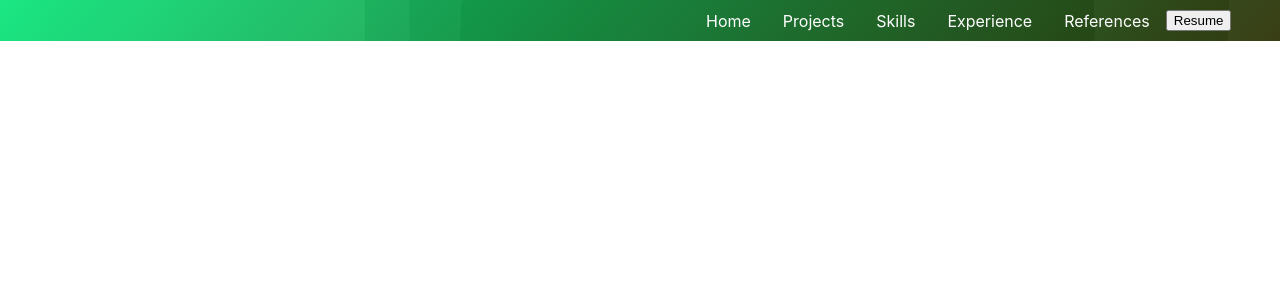
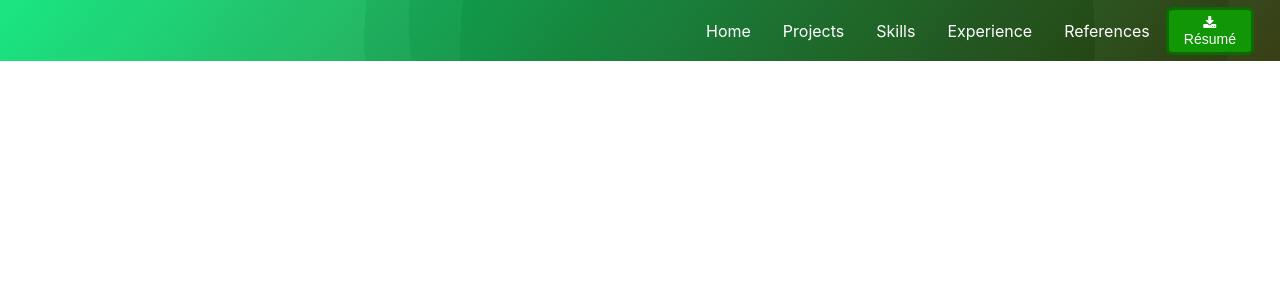
Before and after one commit to NevinsN/professional_portfolio, a React (Create React App) app in the folder professional_portfolio/: page /index in a window 1280 px wide. Shown: the top 300 px of the page. Built offline with nearby package versions, Linux system fonts and the light colour scheme.

Commit message:
navbarfixing
Attempt 1

```diff
--- a/professional_portfolio/public/index.html
+++ b/professional_portfolio/public/index.html
@@ -3,6 +3,7 @@
   <head>
     <meta charset="utf-8" />
     <link rel="icon" href="%PUBLIC_URL%/favicon.ico?v=2" />
+    <link rel="stylesheet" href="https://cdnjs.cloudflare.com/ajax/libs/font-awesome/4.7.0/css/font-awesome.min.css">
     <meta name="viewport" content="width=device-width, initial-scale=1" />
     <meta name="theme-color" content="#000000" />
     <meta
--- a/professional_portfolio/src/App.css
+++ b/professional_portfolio/src/App.css
@@ -38,3 +38,16 @@
     transform: rotate(360deg);
   }
 }
+
+button {
+  background-color: #119605; /* Green */
+  border: solid;
+  border-color:#0b6b02;
+  color: rgb(255, 255, 255);
+  padding: 5px 15px;
+  text-align: center;
+  text-decoration: none;
+  display: inline-block;
+  font-size: 14px;
+  border-radius: 10%;
+}
--- a/professional_portfolio/src/Components/Navbar/NavbarElements.js
+++ b/professional_portfolio/src/Components/Navbar/NavbarElements.js
@@ -5,7 +5,7 @@ import styled from "styled-components";
 export const Nav = styled.nav`
     background: #006910;
     background-image: radial-gradient(circle at 72% 83%, rgba(12, 12, 12,0.04) 0%, rgba(12, 12, 12,0.04) 50%,rgba(172, 172, 172,0.04) 50%, rgba(172, 172, 172,0.04) 100%),radial-gradient(circle at 57% 65%, rgba(11, 11, 11,0.04) 0%, rgba(11, 11, 11,0.04) 50%,rgba(222, 222, 222,0.04) 50%, rgba(222, 222, 222,0.04) 100%),radial-gradient(circle at 64% 31%, rgba(11, 11, 11,0.04) 0%, rgba(11, 11, 11,0.04) 50%,rgba(191, 191, 191,0.04) 50%, rgba(191, 191, 191,0.04) 100%),linear-gradient(130deg, rgb(5, 235, 123),rgb(47, 52, 6));
-    height: 35px;
+    height: 55px;
     display: flex;
     justify-content: space-between;
     padding: 0.2rem calc((100vw - 1000px) / 2);
@@ -30,7 +30,10 @@ export const NavLink = styled(Link)`
 export const Bars = styled(FaBars)`
     display: none;
     color: #808080;
-    @media screen and (max-width: 768px) {
+
+
+`
+/*@media screen and (max-width: 768px) {
     display: block;
     position: absolute;
     top: 0;
@@ -38,8 +41,7 @@ export const Bars = styled(FaBars)`
     transform: translate(-100%, 75%);
     font-size: 1.8rem;
     cursor: pointer;
-    }
-`;
+    }*/;
 
 export const NavMenu = styled.div`
     display: flex;
@@ -51,10 +53,11 @@ export const NavMenu = styled.div`
     /* Third Nav */
     /* width: 100vw;
   white-space: nowrap; */
-    @media screen and (max-width: 768px) {
+
+`
+/*@media screen and (max-width: 768px) {
         display: none;
-    }
-`;
+    }*/;
 
 export const NavBtn = styled.nav`
     display: flex;
@@ -62,11 +65,12 @@ export const NavBtn = styled.nav`
     margin-right: 24px;
     /* Third Nav */
     /* justify-content: flex-end;
-  width: 100vw; */
+
+`
+/* width: 100vw;
 @media screen and (max-width: 768px) {
     display: none;
-    }
-`;
+}*/;
 
 export const NavBtnLink = styled(Link)`
     border-radius: 4px;
--- a/professional_portfolio/src/Components/Navbar/index.js
+++ b/professional_portfolio/src/Components/Navbar/index.js
@@ -28,11 +28,28 @@ const Navbar = () => {
                     <NavLink to="/references" activeStyle>
                         References
                     </NavLink>
-                    <button id="resumeBtn" value="resume">Resume</button>
+                    <button id="resumeBtn" onClick={downloadTxtFile} value="resume"><i class="fa fa-download" aria-hidden="true"></i>Résumé</button>
                 </NavMenu>
             </Nav>
         </>
     );
 };
 
+const downloadTxtFile = () => {
+    fetch("Nicholas_Nevins_Resume.pdf").then((response) => {
+        response.blob().then((blob) => {
+
+            // Creating new object of PDF file
+            const fileURL =
+                window.URL.createObjectURL(blob);
+
+            // Setting various property values
+            let alink = document.createElement("a");
+            alink.href = fileURL;
+            alink.download = "Nicholas_Nevins_Resume.pdf";
+            alink.click();
+        });
+    });
+}
+
 export default Navbar;
```
Also changed, not shown: 1 other file (tests, documents, lock files or other folders). Lines whose indentation alone changed are shown as unchanged.
